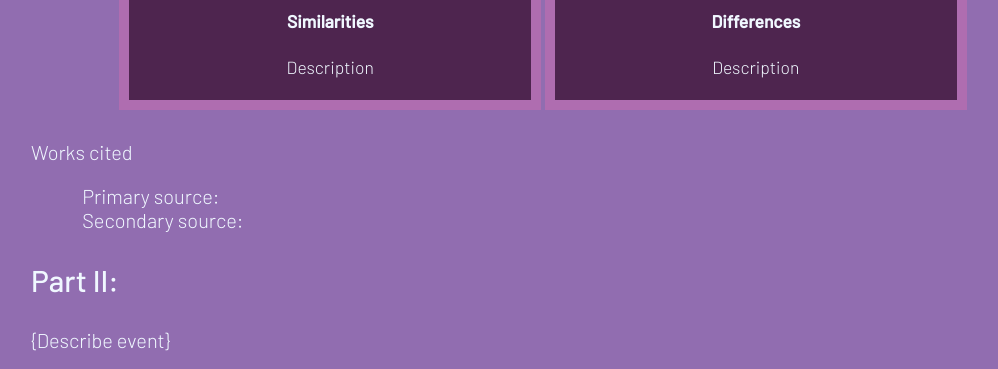
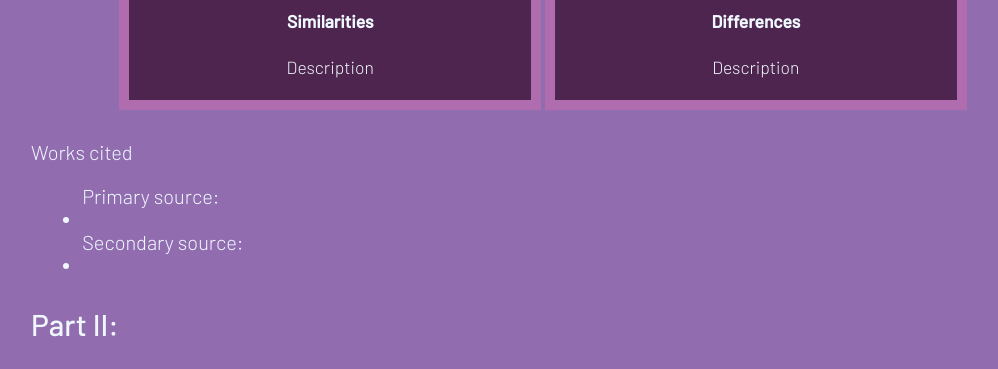
Before and after one commit to huaraina/raina-portfolio, a plain HTML site: page projects/WHH Final/index.html in a window 1280 px wide. Shown: the part 354-723 px from the top of the page, without its empty margins (97-1095 px from the left). Drawn offline with Linux system fonts and the light colour scheme.

Commit message:
add silly little thingies

```diff
--- a/projects/WHH Final/style.css
+++ b/projects/WHH Final/style.css
@@ -74,6 +74,8 @@ dd {
     margin-right: auto;
     overflow-wrap: break-word;
     padding-left: 20px;
+    display: list-item;
+    list-style-type: disc;
 }
 #conceptImages {
     text-align: center;
```
